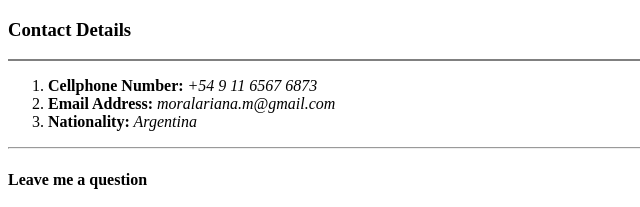
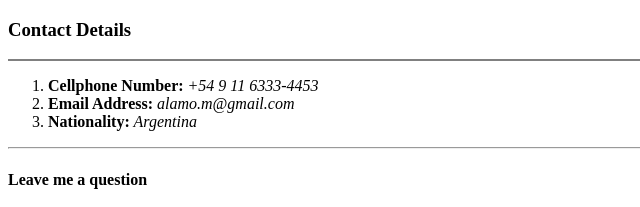
Before and after one commit to morala-lab/cv, a plain HTML site: page Contact_me.html in a window 1280 px wide. Shown: the top 207 px of the page, 0-640 px from the left. Drawn offline with Linux system fonts and the light colour scheme.

Commit message:
Add files via upload

```diff
--- a/Contact_me.html
+++ b/Contact_me.html
@@ -10,8 +10,8 @@
     <h3>Contact Details</h3>
     <hr size="2" noshade="">
     <ol>
-        <li><Strong>Cellphone Number:</Strong><em> +54 9 11 6567 6873</em></li>
-        <li><Strong>Email Address:</Strong><em> moralariana.m@gmail.com</em></li>
+        <li><Strong>Cellphone Number:</Strong><em> +54 9 11 6333-4453</em></li>
+        <li><Strong>Email Address:</Strong><em> alamo.m@gmail.com</em></li>
         <li><Strong>Nationality:</Strong><em> Argentina</em></li>
     </ol>
 <hr>
```
